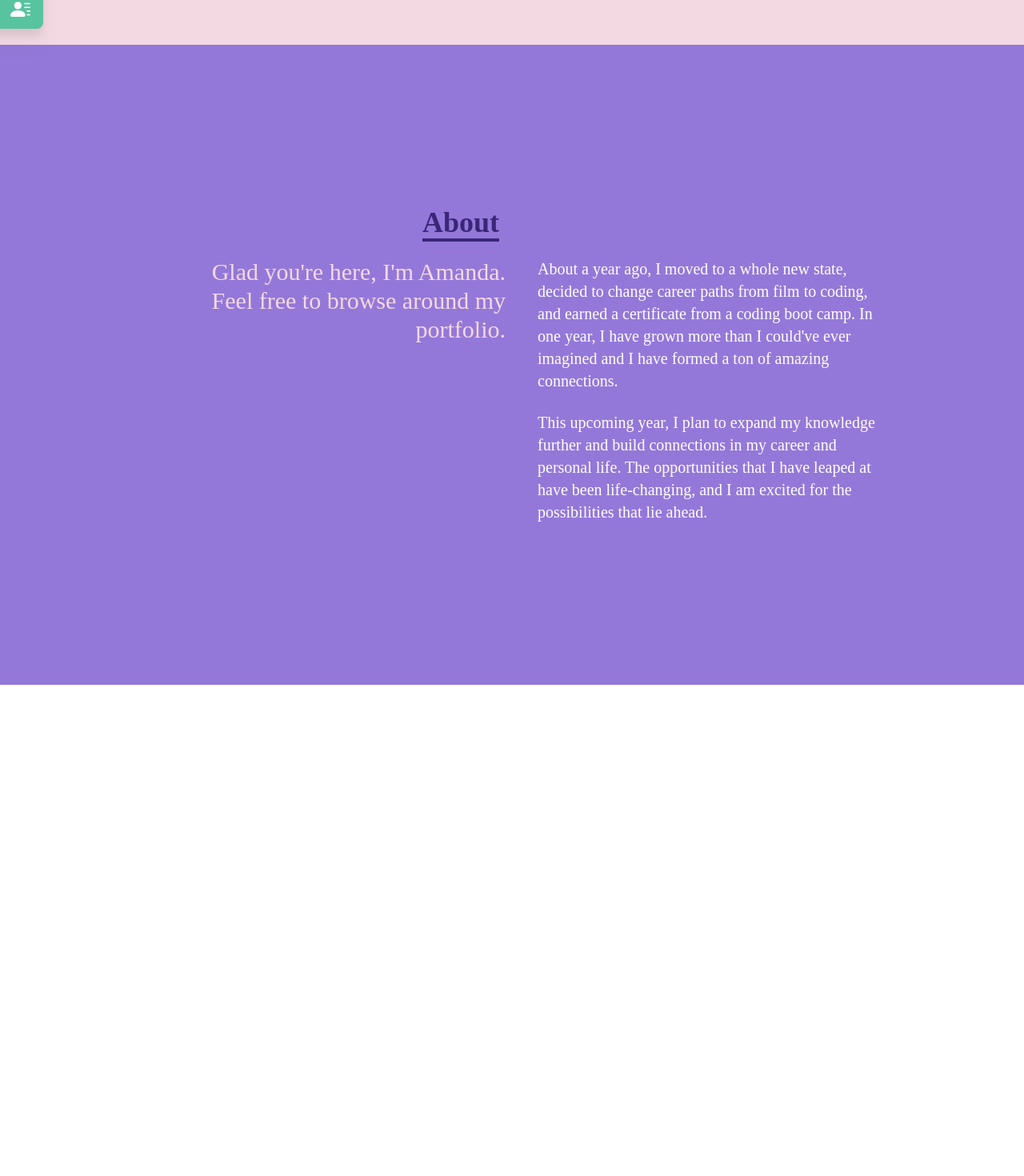
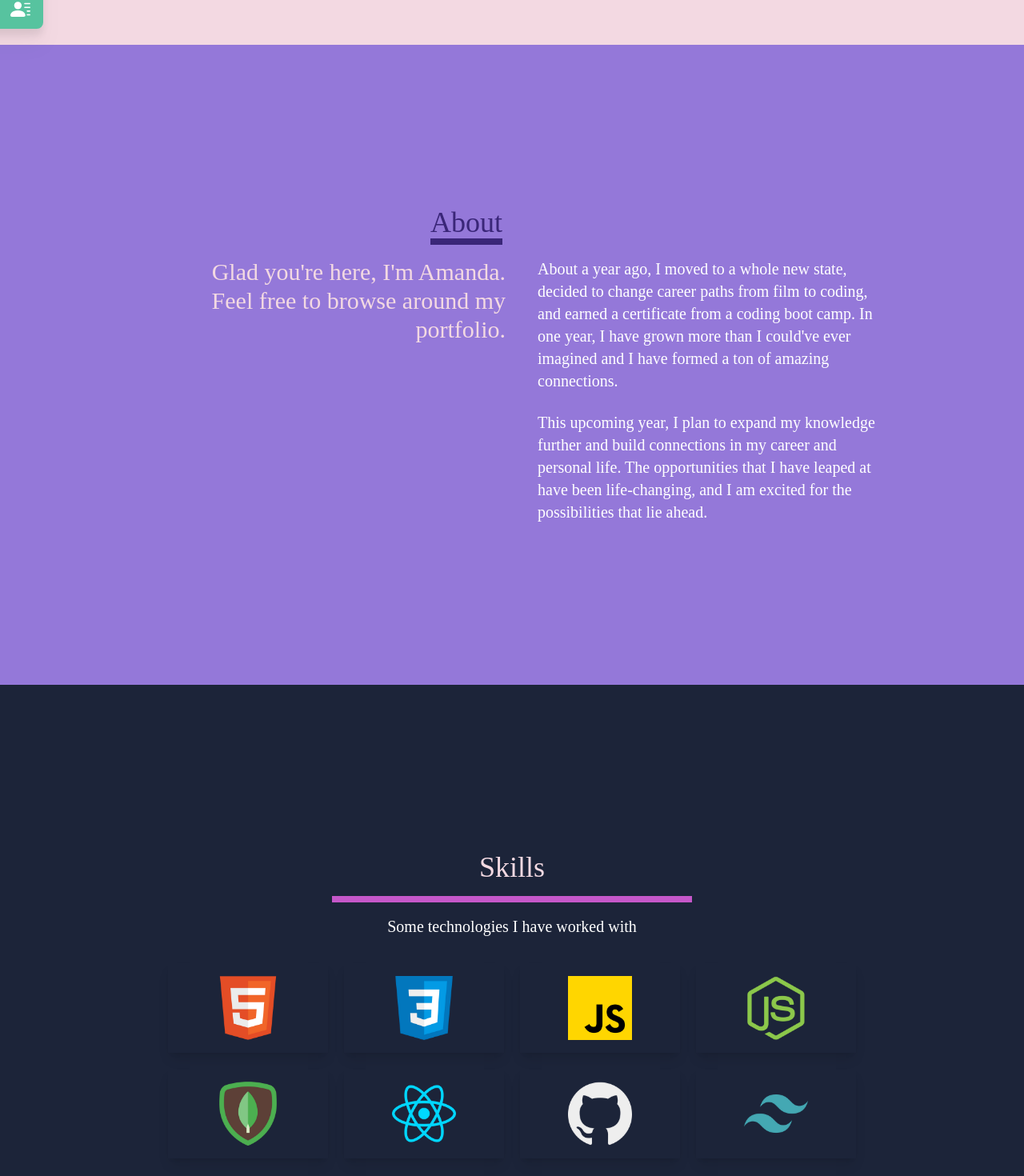
Before and after one commit to Amandagl1/my-portfolio-2023, a React (Create React App) app: page / in a window 1280 px wide. Shown: the part 744-2214 px from the top of the page at 80% size. Before the commit the page ends 1600 px from the top, so only its background shows below. Built offline with nearby package versions, Linux system fonts and the light colour scheme.

Commit message:
Finished skills section. Added images of skills such as HTML, CSS, and Javascript to portfolio.

```diff
--- a/src/App.js
+++ b/src/App.js
@@ -1,6 +1,7 @@
 import About from "./components/About";
 import Home from "./components/Home";
 import Navbar from "./components/Navbar";
+import Skills from "./components/Skills";
 
 function App() {
   return (
@@ -8,6 +9,7 @@ function App() {
       <Navbar />
       <Home />
       <About />
+      <Skills />
     </div>
   );
 }
--- a/src/components/About.jsx
+++ b/src/components/About.jsx
@@ -4,11 +4,11 @@ const About = () => {
   return (
     <div name='about' className='w-full h-screen text-[#F3D9E2] bg-[#9478D9]'>
       <div className='w-full h-full flex flex-col justify-center items-center'>
-        <div className='max-w-[1000px] w-full grid grid-cols-2 gap-8'>
+        <div className='max-w-[1000px] w-full grid grid-cols-2 gap-6'>
           <div className='sm:text-right pb-6 pl-4'>
-            <p className='font-[Pacifico] text-4xl font-bold inline border-b-4 text-[#3a2678] border-[#3a2678]'>
+            <h2 className='inline border-b-8 text-[#3a2678] border-[#3a2678]'>
               About
-            </p>
+            </h2>
           </div>
         </div>
 
--- a/src/components/Home.jsx
+++ b/src/components/Home.jsx
@@ -19,11 +19,16 @@ const Home = () => {
         </h1>
 
         {/* Title */}
-        <h2 className='mx-5 mb-2 text-2xl'>
-          <span className='font-bold'>Full Stack Web Developer</span>
-          <br />
-          <span className='ml-[20px]'>with a background in Creative Media - Digital Cinema.</span>
-        </h2>
+        <div className='mx-5 mb-1 text-2xl'>
+          <p className='w-[285px] py-1 hover:scale-105 duration-200'>
+            <a className='hover:text-[#2d9f8f] cursor-help' href="https://linkedin.com/in/amanda-lee-03a33826b/">
+              Full Stack Web Developer
+            </a>
+          </p>
+          <span className='ml-[20px]'>
+            with a background in Creative Media - Digital Cinema.
+          </span>
+        </div>
 
         {/* Background information */}
         <p className='
--- a/src/components/Navbar.jsx
+++ b/src/components/Navbar.jsx
@@ -20,7 +20,7 @@ const Navbar = () => {
       </div>
 
       {/* When screen reaches a medium display, show menu in navbar */}
-      <ul className='hidden md:flex font-[Poppins] drop-shadow-md text-[#FCF1EF]'>
+      <ul className='hidden md:flex font-[Poppins] drop-shadow-md text-white'>
         <li>Home</li>
         <li>About</li>
         <li>Skills</li>
--- /dev/null
+++ b/src/components/Skills.jsx
@@ -0,0 +1,100 @@
+import React from 'react'
+
+// Import images from assets
+import HTML from '../assets/html.png'
+import CSS from '../assets/css.png'
+import Javascript from '../assets/javascript.png'
+import NodeJs from '../assets/node.png'
+import MongoDb from '../assets/mongo.png'
+import ReactPng from '../assets/react.png'
+import GitHub from '../assets/github.png'
+import Tailwind from '../assets/tailwind.png'
+
+
+const Skills = () => {
+  return (
+    <div name='skills' className='w-full h-full sm:h-screen text-white bg-[#1C2439]'>
+      <div className='
+            max-w-[900px] mx-auto w-full h-full p-5
+            flex flex-col justify-center items-center'>
+        <h2 className='
+              w-[450px] mt-4 py-4 inline text-center
+              border-b-8 text-[#F3D9E2] border-[#c557c9]'>
+          Skills
+        </h2>
+        <p className='pt-4 text-xl'>
+          Some technologies I have worked with
+        </p>
+
+        {/* Technology icons */}
+        <div className='w-full py-8 grid grid-cols-2 sm:grid-cols-4 gap-5 text-center'>
+          {/* HTML */}
+          <div className='
+                shadow-lg hover:scale-110 hover:shadow-xl hover:shadow-indigo-500/50 duration-500'>
+            <a href="/">
+              <img className='w-20 mx-auto py-4' src={HTML} alt="HTML icon" />
+            </a>
+          </div>
+          {/* CSS */}
+          <div className='
+                shadow-lg hover:scale-110 hover:shadow-xl duration-500 hover:shadow-cyan-500/50'>
+            <a href="/">
+              <img className='w-20 mx-auto py-4' src={CSS} alt="CSS icon" />
+            </a>
+          </div>
+          {/* Javascript */}
+          <div className='
+                shadow-lg hover:scale-110 hover:shadow-xl duration-500
+              sm:hover:shadow-indigo-500/50 hover:shadow-cyan-500/50'>
+            <a href="/">
+              <img className='w-20 mx-auto py-4' src={Javascript} alt="Javascript icon" />
+            </a>
+          </div>
+          {/* NodeJs */}
+          <div className='
+                shadow-lg hover:scale-110 hover:shadow-xl duration-500
+              hover:shadow-indigo-500/50 sm:hover:shadow-cyan-500/50'>
+            <a href="/">
+              <img className='w-20 mx-auto py-4' src={NodeJs} alt="NodeJs icon" />
+            </a>
+          </div>
+          {/* MongoDB */}
+          <div className='
+                shadow-lg hover:scale-110 hover:shadow-xl duration-500
+              hover:shadow-indigo-500/50 sm:hover:shadow-cyan-500/50'>
+            <a href="/">
+              <img className='w-20 mx-auto py-4' src={MongoDb} alt="MongoDB icon" />
+            </a>
+          </div>
+          {/* React */}
+          <div className='
+                shadow-lg hover:scale-110 hover:shadow-xl duration-300
+                hover:shadow-cyan-500/50 sm:hover:shadow-indigo-500/50'>
+            <a href="/">
+              <img className='w-20 mx-auto py-4' src={ReactPng} alt="React icon" />
+            </a>
+          </div>
+          {/* GitHub */}
+          <div className='
+                shadow-lg hover:scale-110 hover:shadow-xl duration-300
+                hover:shadow-cyan-500/50'>
+            <a href="/">
+              <img className='w-20 mx-auto py-4' src={GitHub} alt="GitHub icon" />
+            </a>
+          </div>
+          {/* Tailwind */}
+          <div className='
+                shadow-lg hover:scale-110 hover:shadow-xl duration-300
+                hover:shadow-indigo-500/50'>
+            <a href="/">
+              <img className='w-20 mx-auto py-4' src={Tailwind} alt="Tailwind icon" />
+            </a>
+          </div>
+        </div>
+
+      </div>
+    </div>
+  )
+}
+
+export default Skills
--- a/src/index.css
+++ b/src/index.css
@@ -6,16 +6,22 @@
 @import url('https://fonts.googleapis.com/css2?family=Pacifico&family=Poppins&family=Quicksand&family=Limelight&display=swap');
 
 @layer base {
+
+  body {
+    @apply font-[Quicksand];
+  }
+
   h1 {
     @apply font-[Limelight];
   }
 
-    body {
-        @apply font-[Quicksand];
+  h2 {
+    @apply font-[Pacifico] text-4xl;
   }
 
   li {
     @apply px-4;
     @apply cursor-pointer;
   }
+
 }
```
Also changed, not shown: src/components/Contact.jsx (added), src/components/Work.jsx (added). Lines whose indentation alone changed are shown as unchanged.
